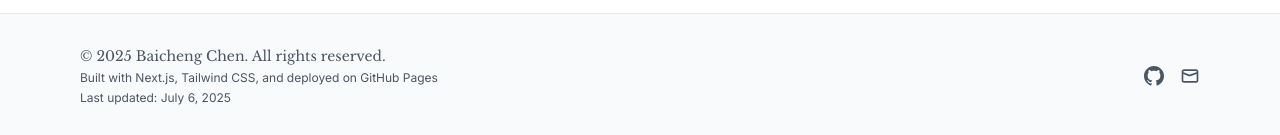
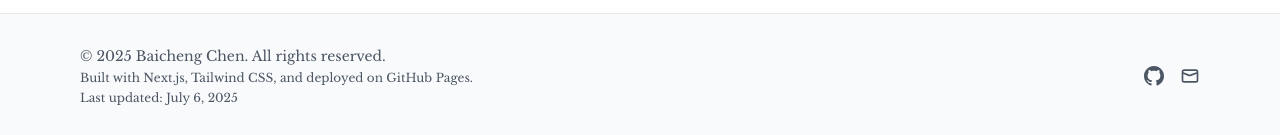
Before and after one commit to BaichengDanny/baichengdanny.github.io, a Next.js app: page / in a window 1280 px wide. Shown: the part 1613-1748 px from the top of the page. Built offline with nearby package versions, Linux system fonts and the light colour scheme.

Commit message:
update footer

```diff
--- a/src/components/Footer.tsx
+++ b/src/components/Footer.tsx
@@ -12,10 +12,10 @@
             <p className="fancy">
               © {currentYear} Baicheng Chen. All rights reserved.
             </p>
-            <p className="text-xs mt-1">
-              Built with Next.js, Tailwind CSS, and deployed on GitHub Pages
+            <p className="text-xs mt-1 fancy">
+              Built with Next.js, Tailwind CSS, and deployed on GitHub Pages.
             </p>
-            <p className="text-xs mt-1">
+            <p className="text-xs mt-1 fancy">
               Last updated: {new Date().toLocaleDateString('en-US', {
                 year: 'numeric',
                 month: 'long',
```
